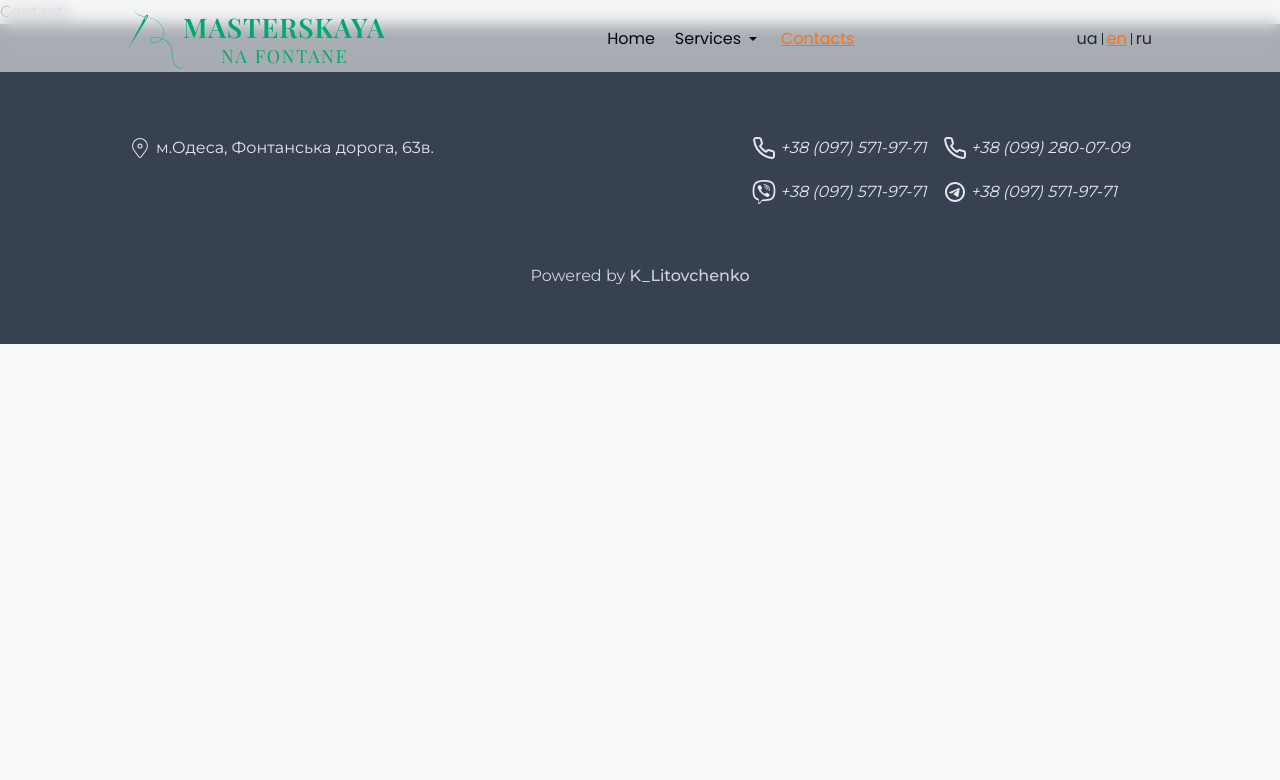
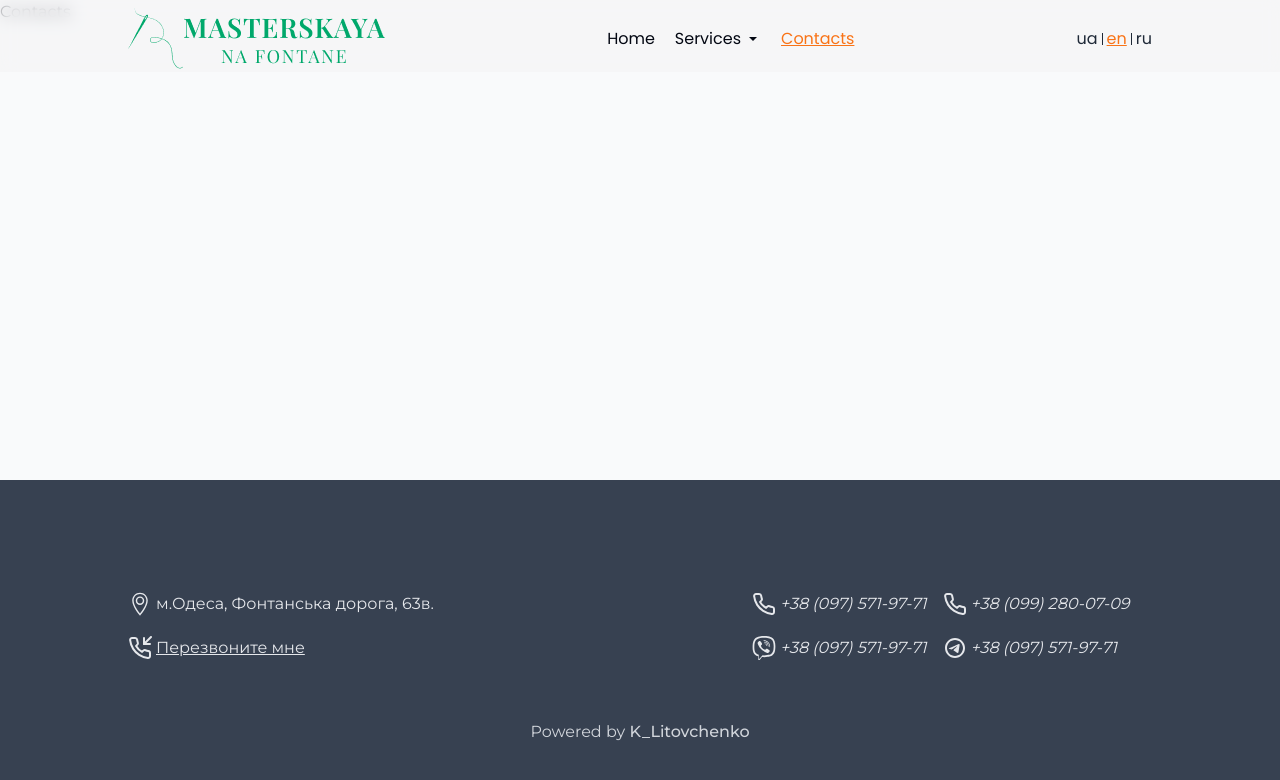
Before and after one commit to Oknehcvotil/masterskay, a Next.js app: page /en/contacts in a window 1280 px wide. Shown: the top 780 px of the page. Built offline with nearby package versions, Linux system fonts and the light colour scheme.

Commit message:
Footer
complited footer

```diff
--- a/src/app/[lang]/layout.tsx
+++ b/src/app/[lang]/layout.tsx
@@ -34,12 +34,16 @@ export default function RootLayout({
 }>) {
   return (
     <html lang={params.lang}>
-      <body className={`${montserrat.className} bg-gray-50 text-gray-950`}>
+      <body
+        className={`${montserrat.className} bg-gray-50 text-gray-950 h-screen flex flex-col flex-1`}
+      >
         <LangProvider lang={params.lang}>
           <MenuProvider>
             <ModalProvider>
               <Header />
-              <main>{children}</main>
+              <main className="flex-grow flex-shrink flex-auto">
+                {children}
+              </main>
               <Footer />
             </ModalProvider>
           </MenuProvider>
--- /dev/null
+++ b/src/app/components/footer-btn.tsx
@@ -0,0 +1,19 @@
+"use client";
+
+import React from "react";
+import { FiPhoneIncoming } from "react-icons/fi";
+import { useModalContext } from "@/lib/hooks/use-modal-context";
+
+export default function FooterBtn() {
+  const { toggleModal } = useModalContext();
+
+  return (
+    <button
+      onClick={toggleModal}
+      type="button"
+      className="mb-5 sm:mb-0 underline outline-none flex gap-1 justify-center items-center focus:text-orange-500 hover:text-orange-500 transition cursor-pointer"
+    >
+      <FiPhoneIncoming size={24} /> Перезвоните мне
+    </button>
+  );
+}
--- a/src/app/components/footer.tsx
+++ b/src/app/components/footer.tsx
@@ -1,17 +1,22 @@
 import React from "react";
-import { CiLocationOn } from "react-icons/ci";
+import { TfiLocationPin } from "react-icons/tfi";
 import { addressData } from "@/lib/data/data";
 import AddressItems from "./address-items";
+import FooterBtn from "./footer-btn";
 
 export default function Footer() {
   return (
     <footer className="pt-28 px-2 pb-14 bg-gray-700">
       <div className="flex flex-col items-center justify-center text-gray-200 max-w-[64rem] mx-auto">
         <div className="w-full flex flex-col-reverse items-center justify-center mb-10 sm:flex-row sm:justify-between sm:items-start">
-          <div className="flex justify-center items-center gap-1 mb-5">
-            <CiLocationOn size={24} />
-            м.Одеса, Фонтанська дорога, 63в.
+          <div className="flex flex-col-reverse sm:flex-col sm:items-start">
+            <div className="flex justify-center items-center gap-1 sm:mb-5">
+              <TfiLocationPin size={24} />
+              <p>м.Одеса, Фонтанська дорога, 63в.</p>
+            </div>
+            <FooterBtn />
           </div>
+
           <address>
             <ul className="md:flex md:items-center md:gap-x-4 md:flex-wrap max-w-[25rem]">
               {addressData.map((item, index) => (
```
